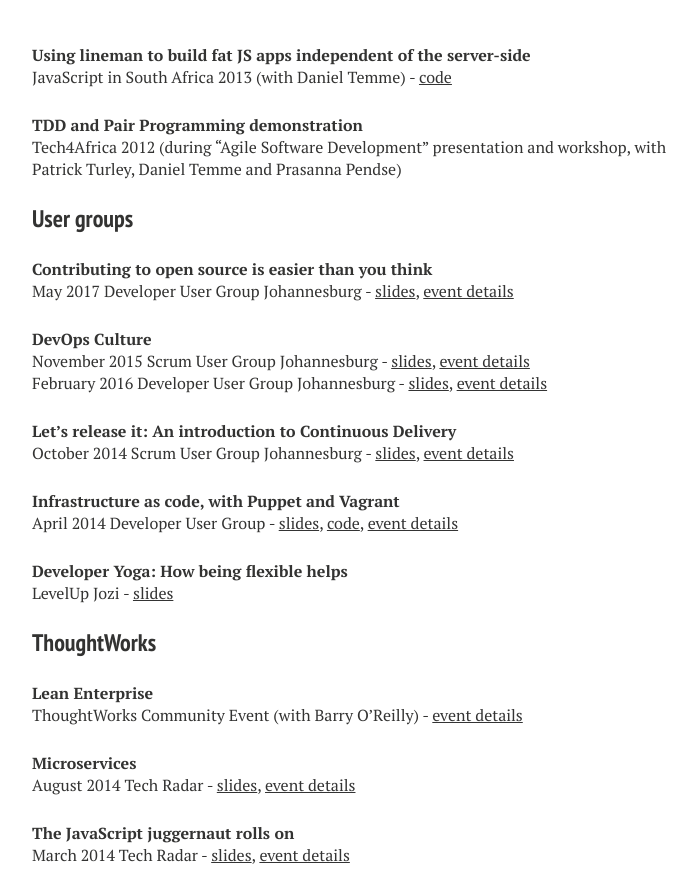
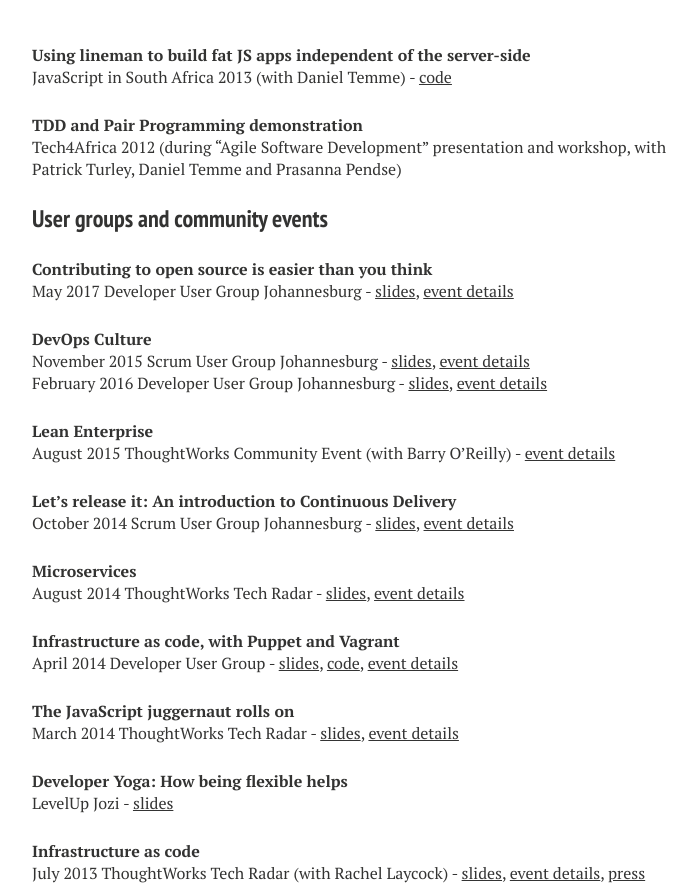
Before and after one commit to rouanw/rouanw.github.io, a Jekyll site: the page built from talks/index.md, in a window 1280 px wide and 1400 px high, scrolled down 1693 px, cut to the strip 57-952 px from the top of the window. Shown: the whole strip, without its empty margins (288-984 px from the left). Built offline with Jekyll 4.4.1, drawn with Linux system fonts in a browser that asks for light colours; nearby versions of some CDN libraries; some web fonts are replaced; comment, search, counter and statistics services are not loaded; some of the changed text lies outside the part shown.

Commit message:
reorganise talks

```diff
--- a/talks/index.md
+++ b/talks/index.md
@@ -46,7 +46,7 @@ JavaScript in South Africa 2013 (with Daniel Temme) - [code](https://github.com/
 __TDD and Pair Programming demonstration__
 Tech4Africa 2012 (during “Agile Software Development” presentation and workshop, with Patrick Turley, Daniel Temme and Prasanna Pendse)
 
-### User groups
+### User groups and community events
 
 __Contributing to open source is easier than you think__
 May 2017 Developer User Group Johannesburg - [slides](https://www.slideshare.net/rouanw/contributing-to-open-source-is-easier-than-you-think), [event details](https://www.meetup.com/DeveloperUG/events/233442021/)
@@ -55,28 +55,26 @@ __DevOps Culture__
 November 2015 Scrum User Group Johannesburg - [slides](http://www.slideshare.net/rouanw/devops-culture-55006498), [event details](http://www.meetup.com/Scrum-User-Group-Johannesburg/events/219835943/)
 February 2016 Developer User Group Johannesburg - [slides](http://www.slideshare.net/rouanw/devops-culture-55006498), [event details](http://www.meetup.com/DeveloperUG/events/227180628/)
 
+__Lean Enterprise__
+August 2015 ThoughtWorks Community Event (with Barry O'Reilly) - [event details](http://info.thoughtworks.com/lean-enterprise-community-registration-page-sa.html)
+
 __Let's release it: An introduction to Continuous Delivery__
 October 2014 Scrum User Group Johannesburg - [slides](https://www.slideshare.net/rouanw/lets-release-it-an-intro-to-continuous-delivery), [event details](http://www.meetup.com/Scrum-User-Group-Johannesburg/events/197501852/)
+
+__Microservices__
+August 2014 ThoughtWorks Tech Radar - [slides](http://www.slideshare.net/rouanw/microservices-rouan-wilsenach), [event details](http://info.thoughtworks.com/techradar-event-2aug2014-johannesburg-registration.html)
 
 __Infrastructure as code, with Puppet and Vagrant__
 April 2014 Developer User Group - [slides](http://www.slideshare.net/rouanw/infrastructure-as-code-51794189), [code](https://github.com/rouanw/infrastructure-as-code-dug), [event details](http://www.meetup.com/DeveloperUG/events/146654382/)
 
+__The JavaScript juggernaut rolls on__
+March 2014 ThoughtWorks Tech Radar - [slides](http://www.slideshare.net/rouanw/thoughtworks-tech-radar-jan-2014), [event details](http://info.thoughtworks.com/techradar-event-johannesburg-4march2014-registration.html)
+
 __Developer Yoga: How being flexible helps__
 LevelUp Jozi - [slides](https://github.com/rouanw/developer-yoga)
 
-### ThoughtWorks
-
-__Lean Enterprise__
-ThoughtWorks Community Event (with Barry O'Reilly) - [event details](http://info.thoughtworks.com/lean-enterprise-community-registration-page-sa.html)
-
-__Microservices__
-August 2014 Tech Radar - [slides](http://www.slideshare.net/rouanw/microservices-rouan-wilsenach), [event details](http://info.thoughtworks.com/techradar-event-2aug2014-johannesburg-registration.html)
-
-__The JavaScript juggernaut rolls on__
-March 2014 Tech Radar - [slides](http://www.slideshare.net/rouanw/thoughtworks-tech-radar-jan-2014), [event details](http://info.thoughtworks.com/techradar-event-johannesburg-4march2014-registration.html)
-
 __Infrastructure as code__
-July 2013 Tech Radar (with Rachel Laycock) - [slides](http://www.slideshare.net/rouanw/may-2013-thoughtworks-tech-radar), [event details](http://info.thoughtworks.com/tech_radar_event_18_july_2013_registration_page.html), [press](http://www.htxt.co.za/2013/07/19/thoughtworks-wants-to-burn-your-servers/)
+July 2013 ThoughtWorks Tech Radar (with Rachel Laycock) - [slides](http://www.slideshare.net/rouanw/may-2013-thoughtworks-tech-radar), [event details](http://info.thoughtworks.com/tech_radar_event_18_july_2013_registration_page.html), [press](http://www.htxt.co.za/2013/07/19/thoughtworks-wants-to-burn-your-servers/)
 
 # Slides
 
```
